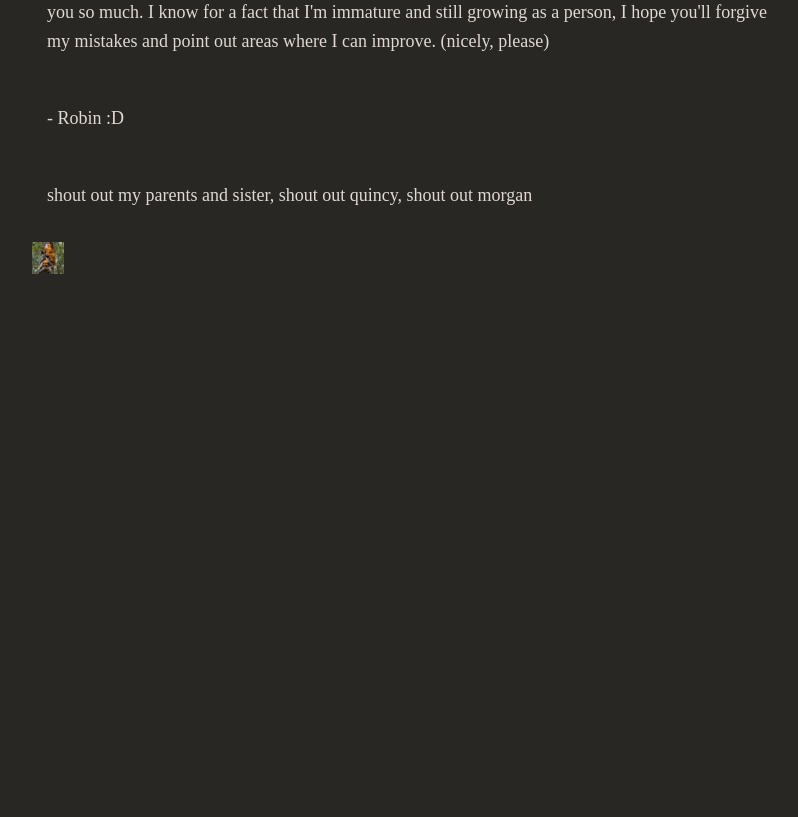
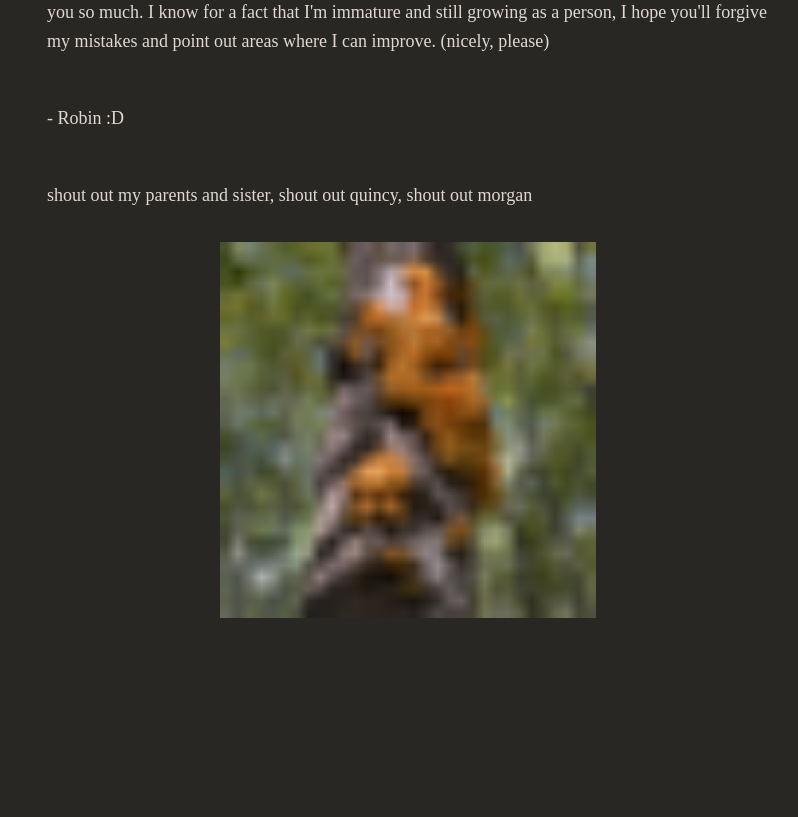
Before and after one commit to robingould/portfolio, a PHP site: page /lifestory.html in a window 1280 px wide. Shown: the part 1491-2308 px from the top of the page, without its empty margins (232-1030 px from the left). Before the commit the page ends 1765 px from the top, so only its background shows below. Run offline with PHP 8.4, Linux system fonts and the light colour scheme.

Commit message:
centering img

```diff
--- a/lifestory.css
+++ b/lifestory.css
@@ -8,3 +8,10 @@ body {
 p {
     padding: 2%;
 }
+
+img {
+  display: block;
+  margin-left: auto;
+  margin-right: auto;
+  width: 50%;
+}
```
